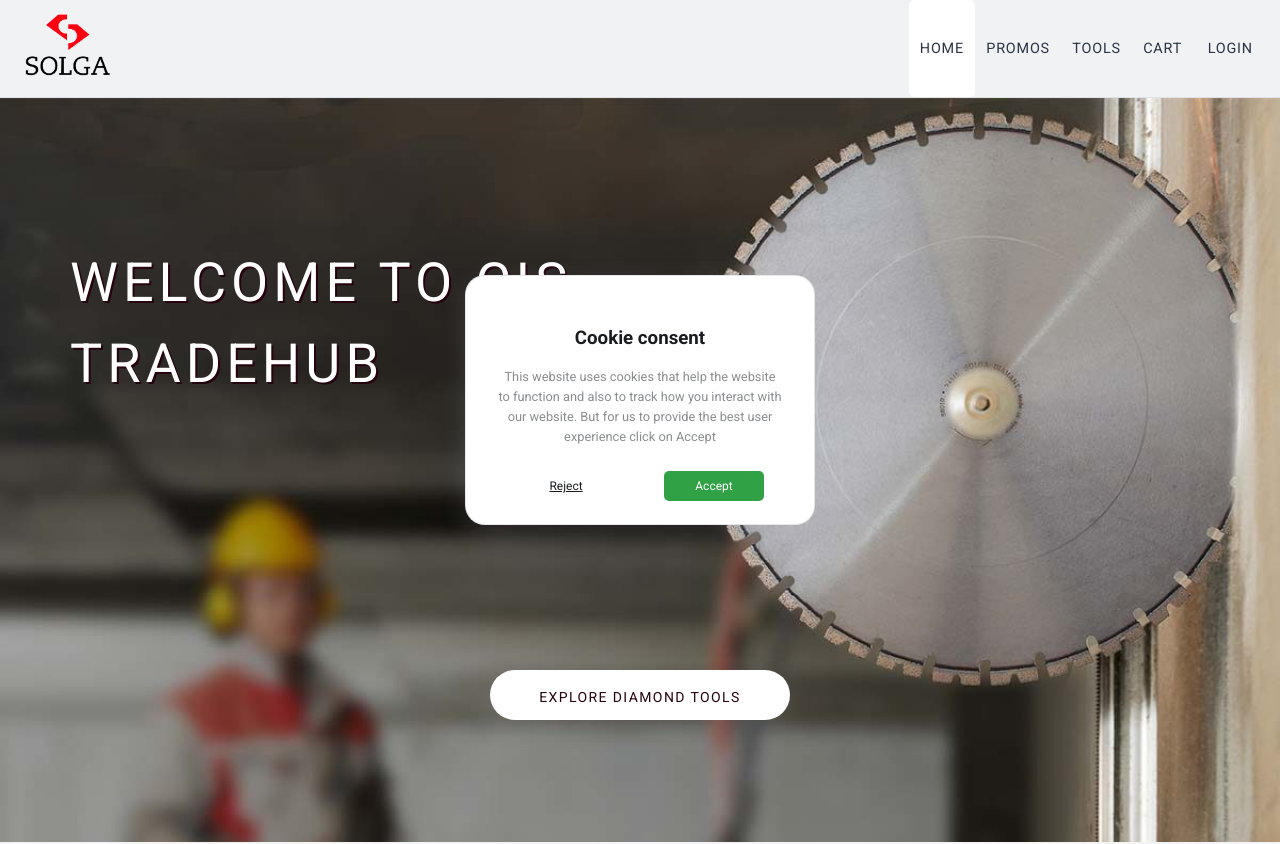
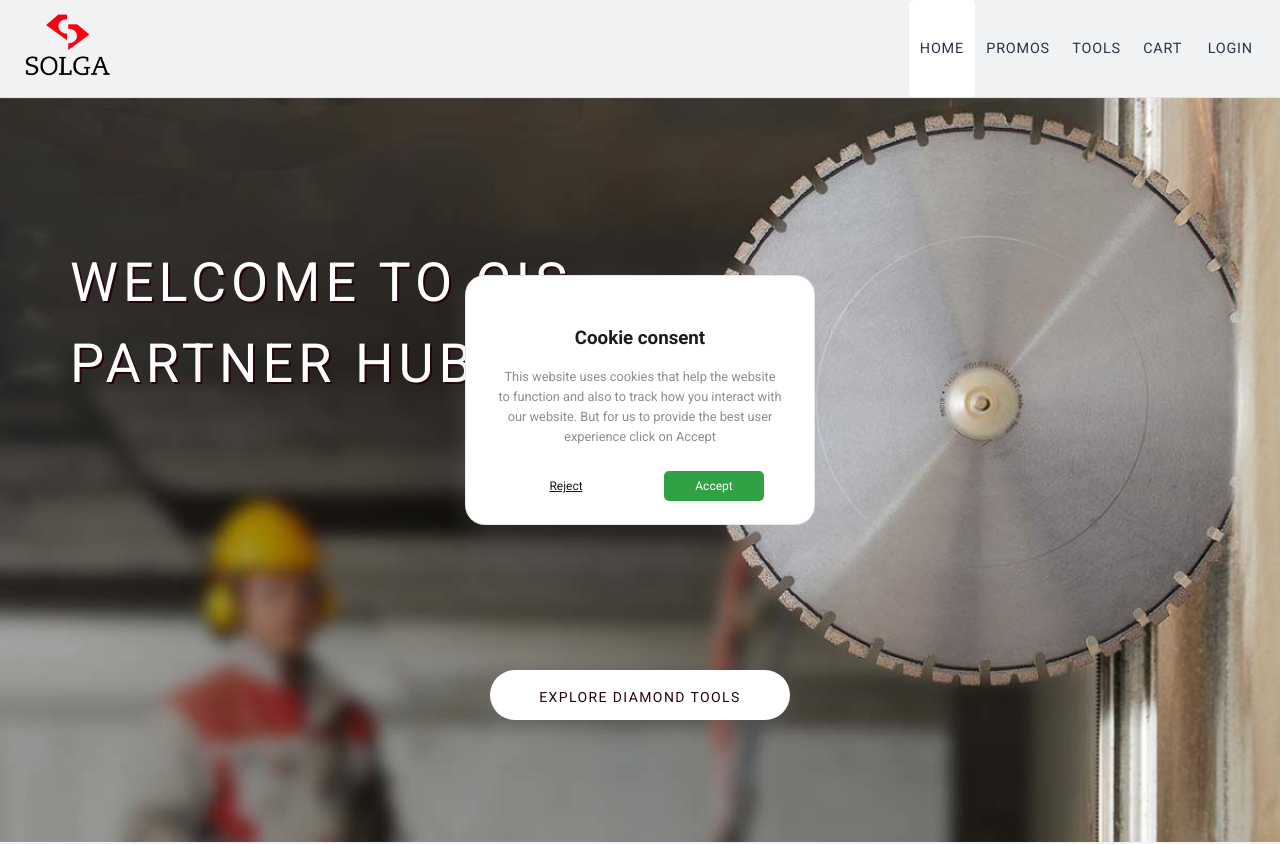
Before and after one commit to dmoiseev22/PartnerHub, a React (Vite) app: page / in a window 1280 px wide. Shown: the top 844 px of the page. Built offline with nearby package versions, Linux system fonts and the light colour scheme; no server answers; the database is empty.

Commit message:
platform name update

```diff
--- a/index.html
+++ b/index.html
@@ -7,7 +7,7 @@
     <link rel="preconnect" href="https://fonts.googleapis.com">
     <link rel="preconnect" href="https://fonts.gstatic.com" crossorigin>
     <link href="https://fonts.googleapis.com/css2?family=Roboto:wght@400;700&display=swap" rel="stylesheet">
-    <title>TradeHub</title>
+    <title>Partner Hub</title>
   </head>
   <body>
     <div id="root"></div>
--- a/src/App.jsx
+++ b/src/App.jsx
@@ -59,7 +59,7 @@ export default function App() {
     onValue(onlinePriceListDb, function (snapshot) {
       let priceListArray = Object.values(snapshot.val())
       setPricelist(priceListArray)
-      console.log(priceListArray)
+      // console.log(priceListArray)
     })
     setLoading(false)
   }, [])
--- a/src/pages/home/Home.jsx
+++ b/src/pages/home/Home.jsx
@@ -19,7 +19,7 @@ export default function Home() {
 
         <div>
             <div className="home-page-welcome-section" style={{backgroundImage: `url(${backgroundImg})`}}>
-                <h1>WELCOME TO CIS TradeHub</h1>
+                <h1>WELCOME TO CIS PARTNER HUB</h1>
                 <Link to="/tools">
                     <button
                         className="home-explore-button" >
```
